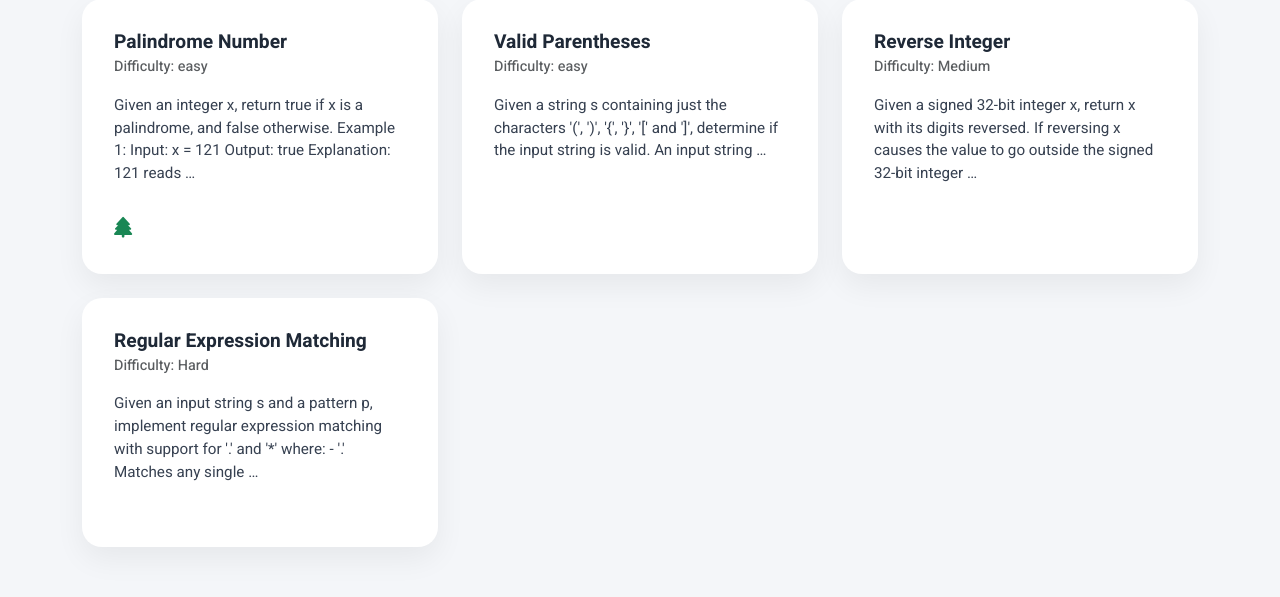
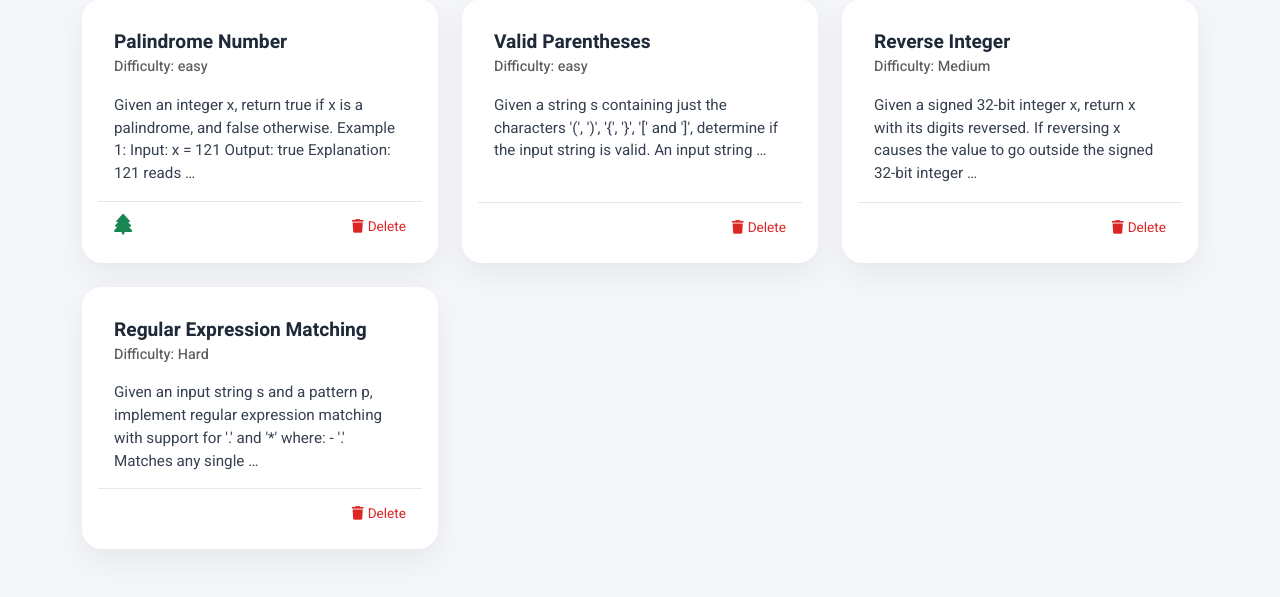
Before and after one commit to MayaAtwan/cs-course-automation, a Django app: template core/templates/core/exercises_list.html in a window 1280 px wide. Shown: the part 249-846 px from the top of the page. Before the commit the page ends 730 px from the top, so only its background shows below. Run offline with Django 5.2, Linux system fonts and the light colour scheme; the template is opened without the code that fills it: values that come from a table or form of the project are taken from there, others are empty; data comes from the database, SQL or seed files in the repository; both versions use the stored data as it was after the commit; some libraries are stand-ins or nearby versions.

Commit message:
delete button Done

```diff
--- a/core/templates/core/exercises_list.html
+++ b/core/templates/core/exercises_list.html
@@ -8,7 +8,6 @@
   <script src="https://kit.fontawesome.com/a076d05399.js" crossorigin="anonymous"></script>
   <link href="https://fonts.googleapis.com/css2?family=Heebo:wght@400;500;700&display=swap" rel="stylesheet">
   <link rel="stylesheet" href="{% static 'core/style.css' %}">
-
   <style>
     body {
       background-color: #f4f6f9;
@@ -79,7 +78,10 @@
       color: #374151;
     }
 
-    .tag-icons {
+    .card-footer {
+      border-top: 1px solid #e5e7eb;
+      background: transparent;
+      padding-top: 12px;
       margin-top: auto;
     }
 
@@ -87,6 +89,18 @@
       margin-right: 10px;
       font-size: 1.3rem;
       cursor: pointer;
+    }
+
+    .btn-delete {
+      font-size: 0.85rem;
+      color: #dc2626;
+      background: none;
+      border: none;
+      padding: 0;
+    }
+
+    .btn-delete:hover {
+      text-decoration: underline;
     }
 
     .no-exercises {
@@ -144,7 +158,9 @@
               {% if ex.content %}
                 <p class="card-text">{{ ex.content|truncatewords:25 }}</p>
               {% endif %}
-              <div class="tag-icons mt-3">
+            </div>
+            <div class="card-footer d-flex justify-content-between align-items-center">
+              <div class="tag-icons">
                 {% if "trees" in ex.tags %}
                   <a href="?tag=trees" title="Trees"><i class="fas fa-tree text-success"></i></a>
                 {% endif %}
@@ -155,6 +171,10 @@
                   <a href="?tag=math" title="Math"><i class="fas fa-square-root-alt text-danger"></i></a>
                 {% endif %}
               </div>
+              <form action="{% url 'exercises_delete' ex.pk %}" method="post" onsubmit="return confirm('Are you sure you want to delete this exercise?');">
+                {% csrf_token %}
+                <button class="btn-delete"><i class="fas fa-trash me-1"></i>Delete</button>
+              </form>
             </div>
           </div>
         </div>
--- a/core/urls.py
+++ b/core/urls.py
@@ -2,7 +2,7 @@ from django.urls import path
 from . import views
 
 urlpatterns = [
-  path('exercises/', views.exercises_list, name='exercises_list'),
-  path('exercises/add/',   views.exercises_add,  name='exercises_add'),
-  # … later: edit, delete, assignments URLs …
+    path('', views.exercises_list, name='exercises_list'),
+    path('add/', views.exercises_add, name='exercises_add'),
+    path('delete/<int:pk>/', views.exercises_delete, name='exercises_delete'),
 ]
```
Also changed, not shown: core/templates/core/exercises_confirm_delete.html (added, +24 -0 lines), core/views.py (+9 -0 lines), db.sqlite3.
